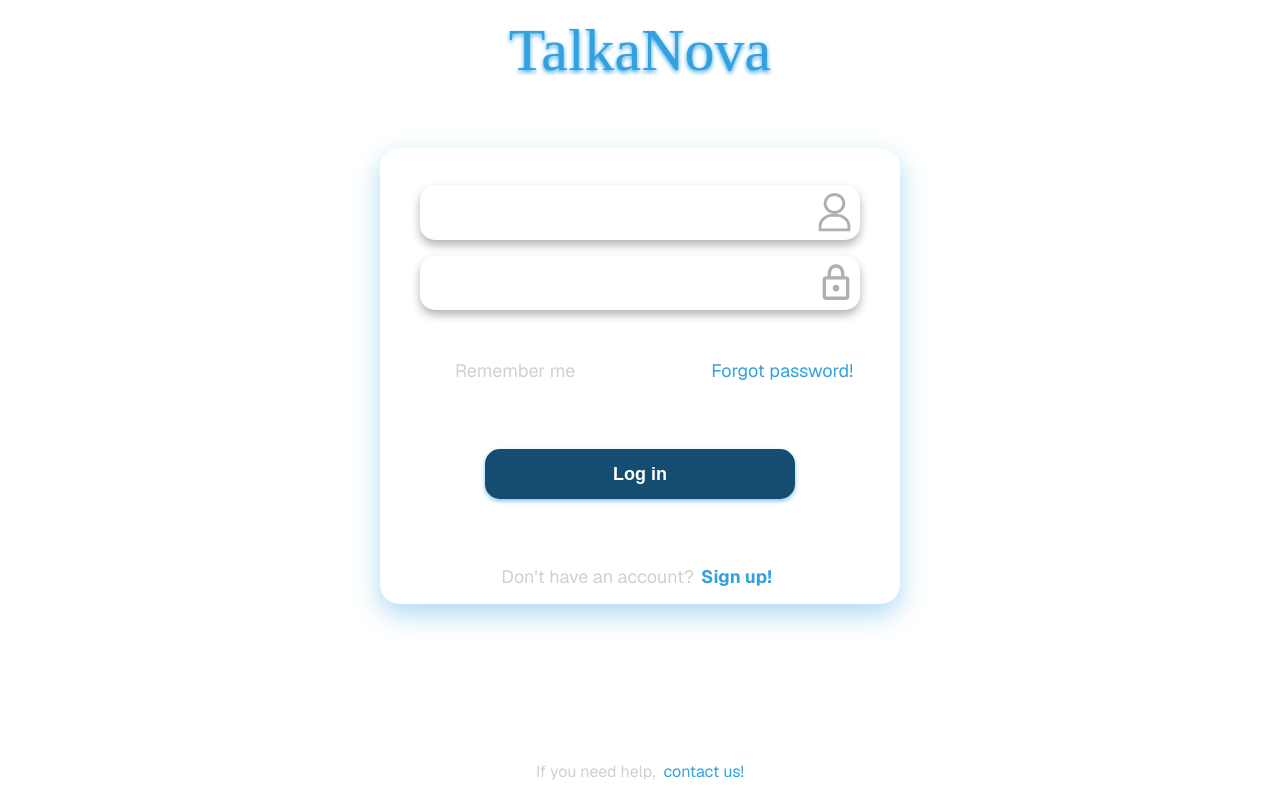
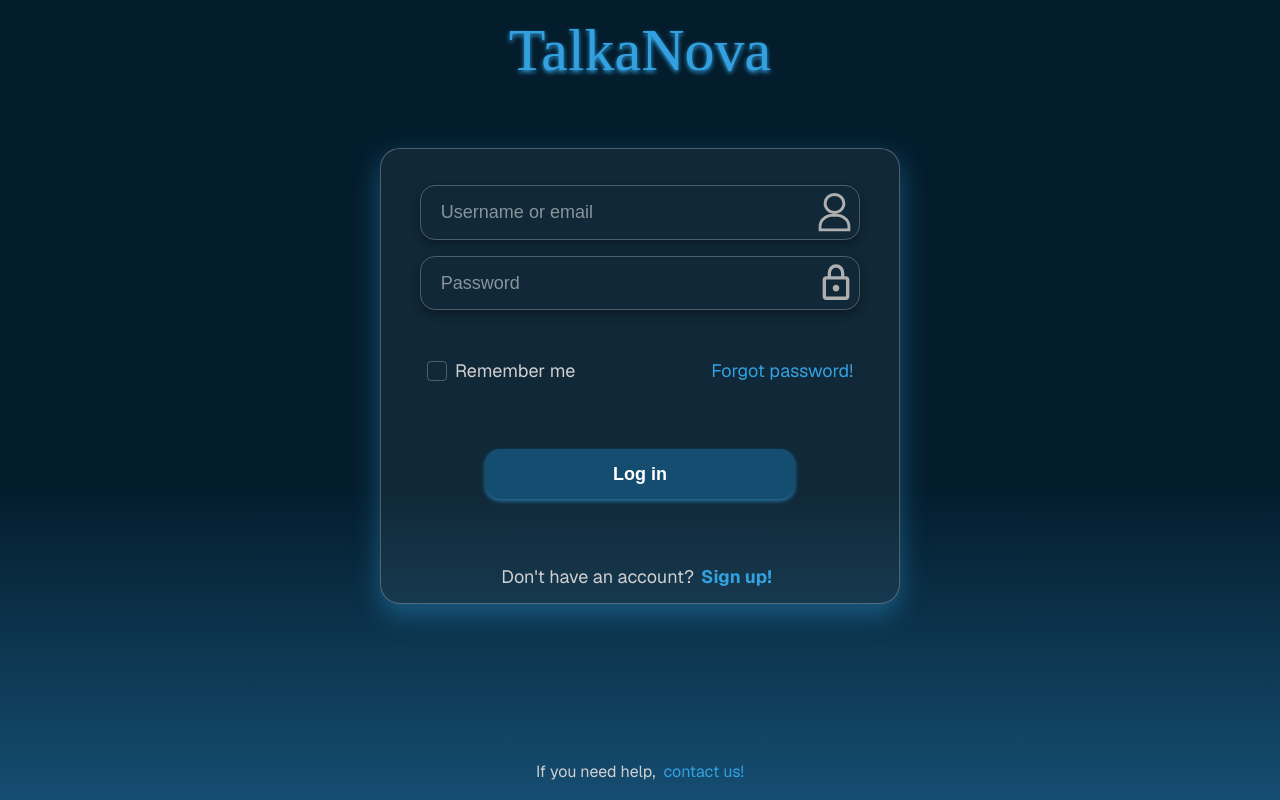
Before and after one commit to Imadzakxy/TalkaNova, a Next.js app: page / in a window 1280 px wide. Built offline with nearby package versions, Linux system fonts and the light colour scheme.

Commit message:
back-end

```diff
--- a/src/app/globals.css
+++ b/src/app/globals.css
@@ -1,7 +1,7 @@
 @import "tailwindcss";
 
 :root {
-  --background: #ffffff;
+  --background: linear-gradient(#041d2d 61%, #154d71 100%);
   --foreground: #171717;
 }
 
@@ -15,7 +15,7 @@
 @media (prefers-color-scheme: dark) {
   :root {
     --background: linear-gradient(#041d2d 61%, #154d71 100%);
-    --foreground: #ededed;
+    --foreground: #171717;
     --next-dev-overlay-display: none;
   }
 }
```
